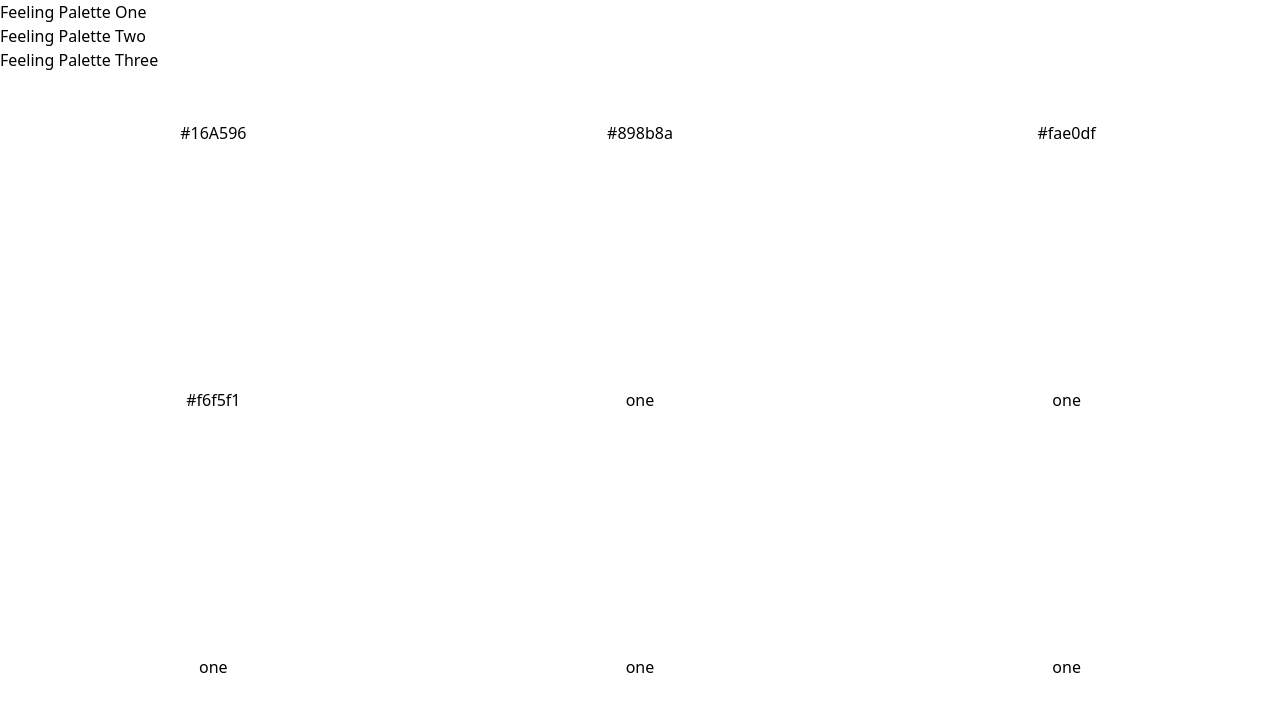
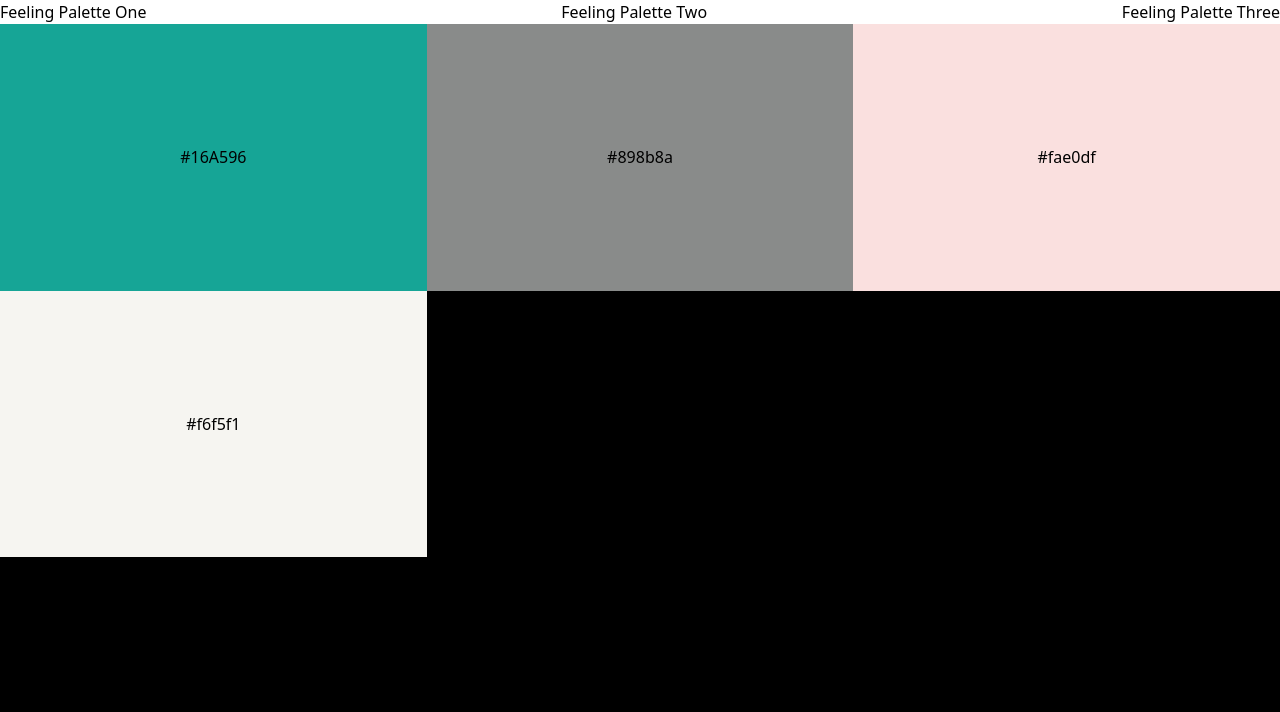
Before and after one commit to kanui624/bv-color-texture-canvas, a Next.js app: page / in a window 1280 px wide. Shown: the top 712 px of the page. Built offline with nearby package versions, Linux system fonts and the light colour scheme.

Commit message:
bv-color-texture-canvas - global commit 04 - Fixed Type issues and Ready to added Colors

```diff
--- a/components/NavLinks.tsx
+++ b/components/NavLinks.tsx
@@ -18,7 +18,10 @@ const navLinks = [
 
 const NavLinks = () => {
   return (
-    <div className="absolute list-none z-50">
+    <div
+      className="flex justify-between items-center list-none z-50 max-w-full"
+      style={{ backgroundColor: 'white' }}
+    >
       {navLinks.map(({ id, title, link }: Palette) => (
         <li key={id} className="">
           <Link href={`/${link}`}>
--- a/components/Quadrants.tsx
+++ b/components/Quadrants.tsx
@@ -1,16 +1,16 @@
-const Quadrants = ({
-  colors,
-}: {
+interface ColorArr {
   colors: {
     id: number;
     color: string;
   }[];
-}) => {
+}
+
+const Quadrants = ({ colors }: ColorArr) => {
   const quadStyle = 'flex justify-center items-center';
   return (
     <div className="grid h-full grid-cols-3 col-auto grid-rows-3 row-auto">
       {colors.map(({ id, color }) => (
-        <div className={quadStyle} key={id}>
+        <div key={id} className={quadStyle} style={{ backgroundColor: color }}>
           {color}
         </div>
       ))}
--- a/pages/_app.tsx
+++ b/pages/_app.tsx
@@ -2,19 +2,11 @@
 import { AppProps } from 'next/app';
 
 // CSS
+import '../styles/globals.css';
 import '../styles/tailwind.css';
 
-// Components
-import Layout from '../components/Layout';
-import NavLinks from '../components/NavLinks';
-
 const MyApp = ({ Component, pageProps }: AppProps) => {
-  return (
-    <Layout>
-      <NavLinks />
-      <Component {...pageProps} />
-    </Layout>
-  );
+  return <Component {...pageProps} />;
 };
 
 export default MyApp;
--- a/pages/feelingthree.tsx
+++ b/pages/feelingthree.tsx
@@ -3,10 +3,10 @@ import Head from 'next/head';
 
 // Components
 import Layout from '../components/Layout';
+import NavLinks from '../components/NavLinks';
 import Quadrants from '../components/Quadrants';
 
 // CSS
-import feelingThreeStyles from '../styles/feelingThree.module.css';
 
 const feelingThree = () => {
   const colorArr = [
@@ -14,11 +14,11 @@ const feelingThree = () => {
     { id: 2, color: '#898b8a' },
     { id: 3, color: '#fae0df' },
     { id: 4, color: '#f6f5f1' },
-    { id: 5, color: 'three' },
-    { id: 6, color: 'three' },
-    { id: 7, color: 'three' },
-    { id: 8, color: 'three' },
-    { id: 9, color: 'three' },
+    { id: 5, color: 'black' },
+    { id: 6, color: 'black' },
+    { id: 7, color: 'black' },
+    { id: 8, color: 'black' },
+    { id: 9, color: 'black' },
   ];
 
   return (
@@ -27,6 +27,7 @@ const feelingThree = () => {
         <title>Feeling Palette One</title>
       </Head>
       <Layout cName="container mx-auto">
+        <NavLinks />
         <Quadrants colors={colorArr} />
       </Layout>
     </>
--- a/pages/feelingtwo.tsx
+++ b/pages/feelingtwo.tsx
@@ -3,6 +3,7 @@ import Head from 'next/head';
 
 // Components
 import Layout from '../components/Layout';
+import NavLinks from '../components/NavLinks';
 import Quadrants from '../components/Quadrants';
 
 // CSS
@@ -14,11 +15,11 @@ const feelingTwo = () => {
     { id: 2, color: '#898b8a' },
     { id: 3, color: '#fae0df' },
     { id: 4, color: '#f6f5f1' },
-    { id: 5, color: 'two' },
-    { id: 6, color: 'two' },
-    { id: 7, color: 'two' },
-    { id: 8, color: 'two' },
-    { id: 9, color: 'two' },
+    { id: 5, color: 'black' },
+    { id: 6, color: 'black' },
+    { id: 7, color: 'black' },
+    { id: 8, color: 'black' },
+    { id: 9, color: 'black' },
   ];
   return (
     <>
@@ -26,6 +27,7 @@ const feelingTwo = () => {
         <title>Feeling Palette One</title>
       </Head>
       <Layout cName="container mx-auto">
+        <NavLinks />
         <Quadrants colors={colorArr} />
       </Layout>
     </>
--- a/pages/index.tsx
+++ b/pages/index.tsx
@@ -3,6 +3,7 @@ import Head from 'next/head';
 
 // Components
 import Layout from '../components/Layout';
+import NavLinks from '../components/NavLinks';
 import Quadrants from '../components/Quadrants';
 
 // CSS
@@ -14,11 +15,11 @@ const feelingOne = () => {
     { id: 2, color: '#898b8a' },
     { id: 3, color: '#fae0df' },
     { id: 4, color: '#f6f5f1' },
-    { id: 5, color: 'one' },
-    { id: 6, color: 'one' },
-    { id: 7, color: 'one' },
-    { id: 8, color: 'one' },
-    { id: 9, color: 'one' },
+    { id: 5, color: 'black' },
+    { id: 6, color: 'black' },
+    { id: 7, color: 'black' },
+    { id: 8, color: 'black' },
+    { id: 9, color: 'black' },
   ];
   return (
     <>
@@ -26,6 +27,7 @@ const feelingOne = () => {
         <title>Feeling Palette One</title>
       </Head>
       <Layout cName="container mx-auto">
+        <NavLinks />
         <Quadrants colors={colorArr} />
       </Layout>
     </>
--- a/styles/globals.css
+++ b/styles/globals.css
@@ -1,9 +1,4 @@
 html,
 body {
-  padding: 0;
-  margin: 0;
+  background-color: black;
 }
-
-* {
-  box-sizing: border-box;
-}
--- a/styles/nav.module.css
+++ b/styles/nav.module.css
@@ -1,3 +1,4 @@
 .hover:hover {
   color: green;
+  background-color: ;
 }
```
Also changed, not shown: components/Layout.tsx (+7 -1 lines).
